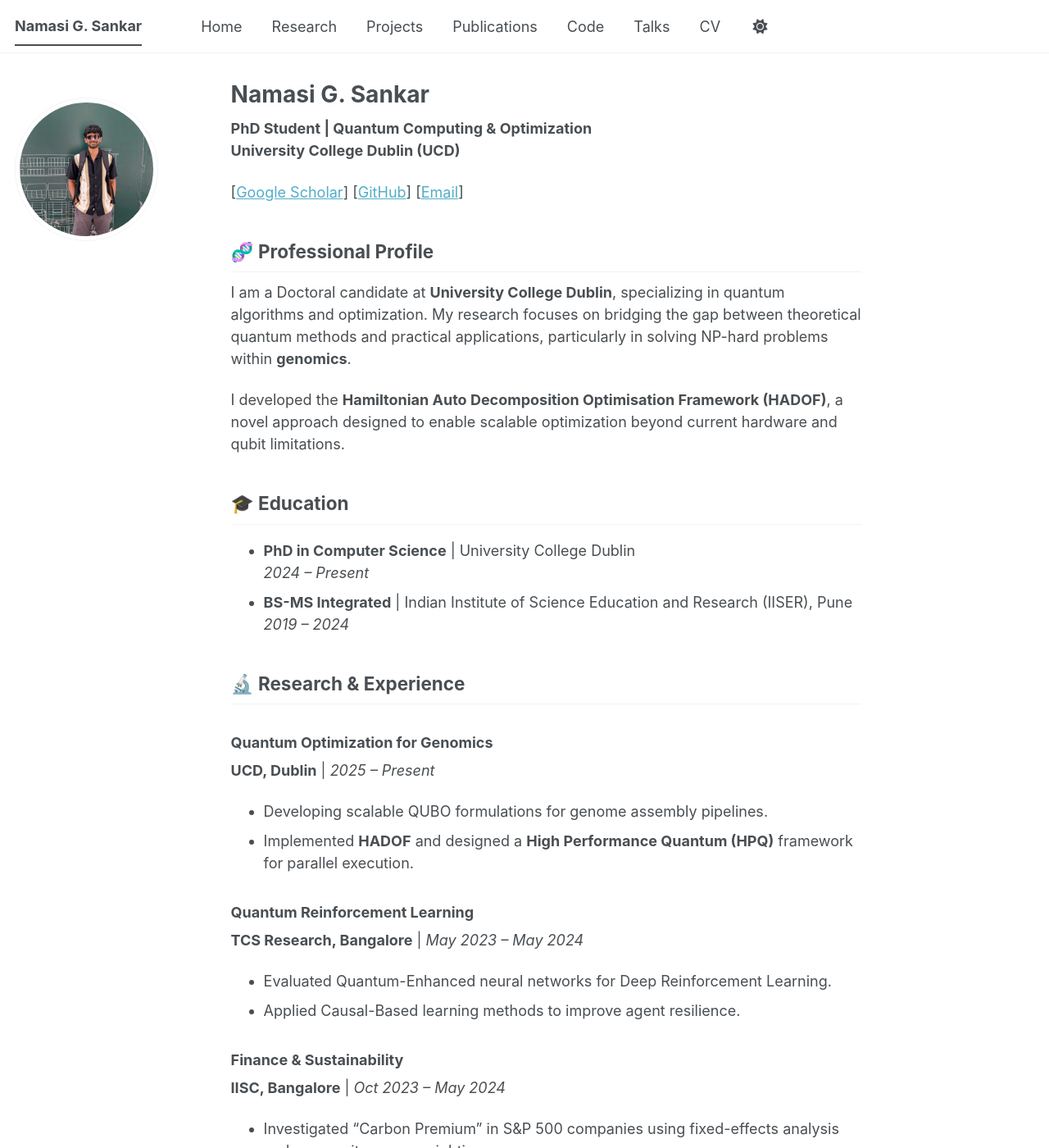
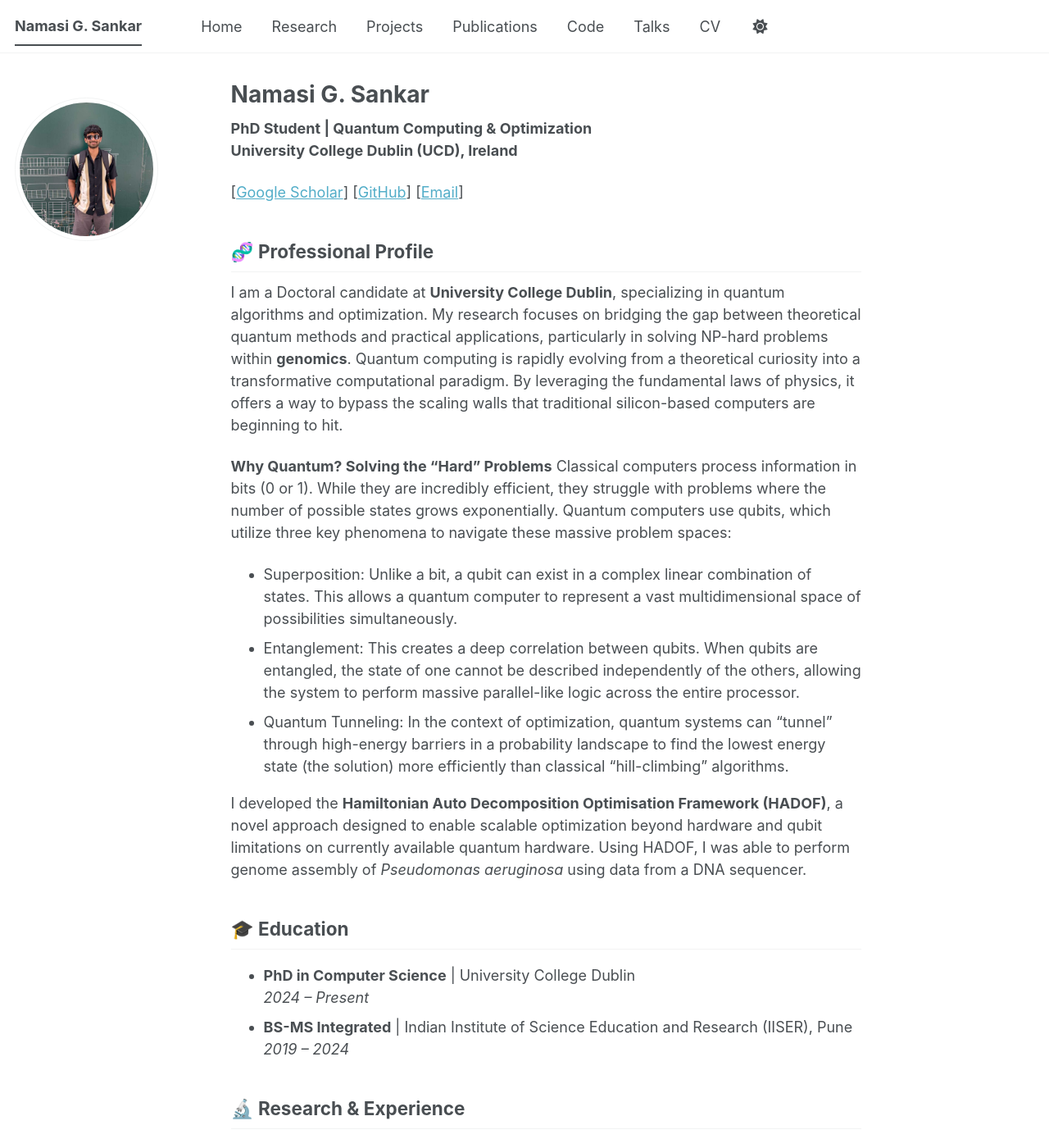
Before and after one commit to Namasi-PhD/Namasi-PhD.github.io, a Jekyll site: the page built from index.md, in a window 1280 px wide and 1400 px high. Shown: the whole window at 82% size. Built offline with Jekyll 4.4.1, drawn with Linux system fonts in a browser that asks for light colours; a script bundle is joined from its source files by our own code; our own code applies the rules of GitHub Pages for plain Markdown files; library files that are not in the unit come from our copies.

Commit message:
Enhance index.md with quantum computing insights
Expanded professional profile and added details about quantum computing concepts and their relevance to optimization. Updated educational background.

```diff
--- a/index.md
+++ b/index.md
@@ -5,14 +5,20 @@ title: "Namasi G. Sankar"
 ---
 
 **PhD Student | Quantum Computing & Optimization**
-**University College Dublin (UCD)**
+**University College Dublin (UCD), Ireland**
 
 [[Google Scholar](https://scholar.google.com/citations?hl=en&user=WMRJjRkAAAAJ)]        [[GitHub](https://github.com/Namasi-PhD/)]        [[Email](mailto:namasivayam.gomathisankar@ucdconnect.ie)]
 
 ## 🧬 Professional Profile
-I am a Doctoral candidate at **University College Dublin**, specializing in quantum algorithms and optimization. My research focuses on bridging the gap between theoretical quantum methods and practical applications, particularly in solving NP-hard problems within **genomics**.
+I am a Doctoral candidate at **University College Dublin**, specializing in quantum algorithms and optimization. My research focuses on bridging the gap between theoretical quantum methods and practical applications, particularly in solving NP-hard problems within **genomics**. Quantum computing is rapidly evolving from a theoretical curiosity into a transformative computational paradigm. By leveraging the fundamental laws of physics, it offers a way to bypass the scaling walls that traditional silicon-based computers are beginning to hit.
 
-I developed the **Hamiltonian Auto Decomposition Optimisation Framework (HADOF)**, a novel approach designed to enable scalable optimization beyond current hardware and qubit limitations.
+**Why Quantum? Solving the "Hard" Problems**
+Classical computers process information in bits (0 or 1). While they are incredibly efficient, they struggle with problems where the number of possible states grows exponentially. Quantum computers use qubits, which utilize three key phenomena to navigate these massive problem spaces:
+*   Superposition: Unlike a bit, a qubit can exist in a complex linear combination of states. This allows a quantum computer to represent a vast multidimensional space of possibilities simultaneously.
+*   Entanglement: This creates a deep correlation between qubits. When qubits are entangled, the state of one cannot be described independently of the others, allowing the system to perform massive parallel-like logic across the entire processor.
+*   Quantum Tunneling: In the context of optimization, quantum systems can "tunnel" through high-energy barriers in a probability landscape to find the lowest energy state (the solution) more efficiently than classical "hill-climbing" algorithms.
+
+I developed the **Hamiltonian Auto Decomposition Optimisation Framework (HADOF)**, a novel approach designed to enable scalable optimization beyond hardware and qubit limitations on currently available quantum hardware. Using HADOF, I was able to perform genome assembly of *Pseudomonas aeruginosa* using data from a DNA sequencer.
 
 
 
```
